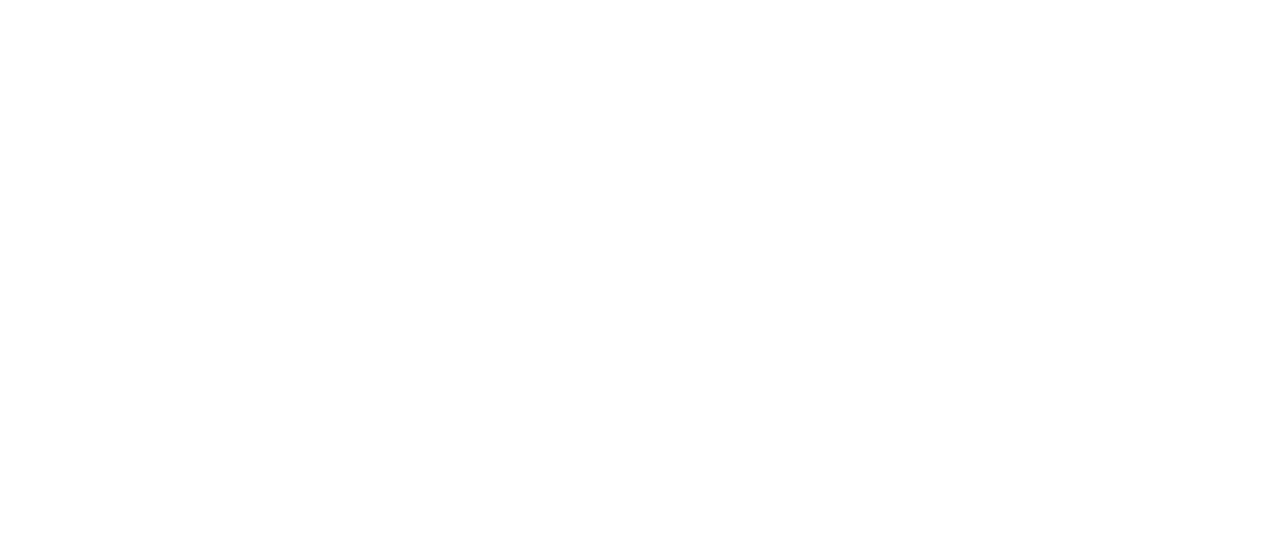
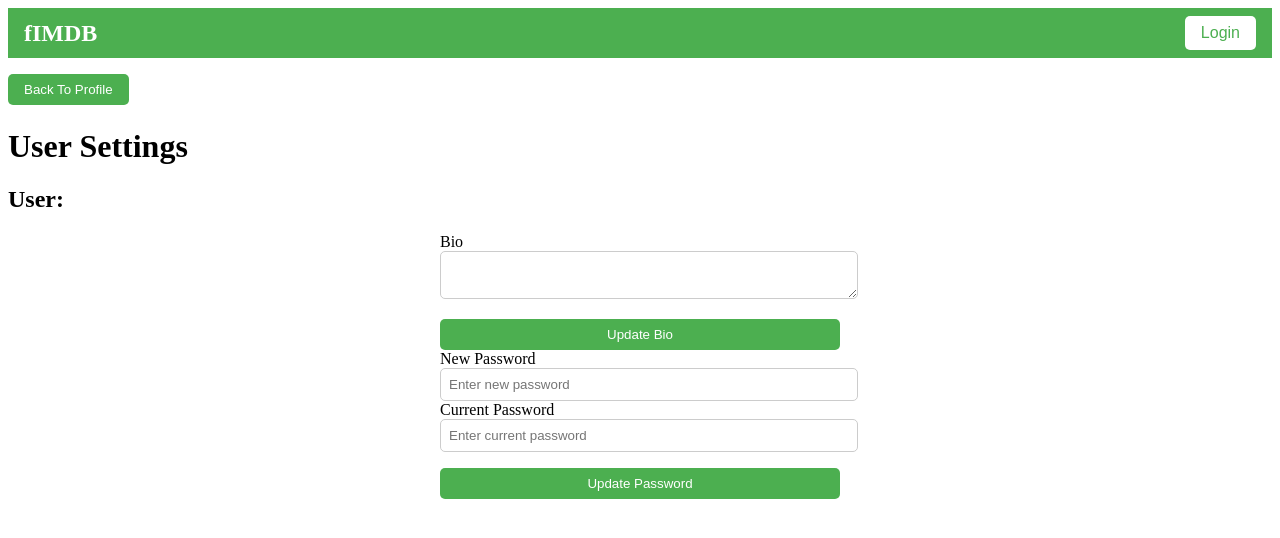
Before and after one commit to jainaryan644/movieDBsystem, a Vue app in the folder frontend/: page /settings in a window 1280 px wide. Before the commit this address had no page. Shown: the top 538 px of the page. Built offline with nearby package versions, Linux system fonts and the light colour scheme; no server answers; sample sign-in values are in the browser's storage.

Commit message:
User settings (bio and password) can be updated. Other users' profiles can be visited

```diff
--- a/frontend/src/components/NavBar.vue
+++ b/frontend/src/components/NavBar.vue
@@ -9,7 +9,7 @@
         <!-- Display Welcome Message, Username (as a Link), and Logout Button -->
         <span>
           Welcome,
-          <router-link to="/profile" class="username-link">{{ username }}</router-link>
+          <router-link :to="'/profile/' + uid" class="username-link">{{ username }}</router-link>
           |
         </span>
         <button @click="handleLogout">Logout</button>
@@ -28,6 +28,7 @@
     return {
       isLoggedIn: !!localStorage.getItem("userId"), // Check login status from localStorage
       username: "", // Store the username
+      uid: -1,
     };
   },
   methods: {
@@ -40,6 +41,7 @@
       localStorage.removeItem("userId"); // Remove stored userId
       this.isLoggedIn = false; // Update login status
       this.username = ""; // Clear the username
+      this.uid = -1;
       this.$router.go(0);
     },
     async fetchUsername() {
@@ -51,15 +53,18 @@
           if (response.ok) {
             const data = await response.json();
             this.username = data.username;
+            this.uid = data.uid;
             this.isLoggedIn = true;
           } else {
             // If the response isn't OK, clear login status
             this.isLoggedIn = false;
+            this.uid = -1;
             this.username = "";
           }
         } else {
           // If there's no userId in localStorage
           this.isLoggedIn = false;
+          this.uid = -1;
           this.username = "";
         }
       } catch (error) {
--- a/frontend/src/components/ReviewSection.vue
+++ b/frontend/src/components/ReviewSection.vue
@@ -22,7 +22,7 @@
       <ul v-if="reviews.length > 0" style="list-style-type: none; padding: 0;">
         <li v-for="review in reviews" :key="review.rid">
           <div>
-            <b>{{ review.username }}</b>
+            <b><router-link :to="'/profile/'+review.uid">{{ review.username }}</router-link></b>
             <span class="simpleBox">
               <span v-for="n in 5" :key="n" :class="{ yellowStar: n <= review.rating }">
                 ★
--- a/frontend/src/components/UserProfile.vue
+++ b/frontend/src/components/UserProfile.vue
@@ -1,8 +1,12 @@
 <template>
     <div class="user-profile-page">
       <NavBar />
-      <div class="profile-container">
-        <h1>{{ username }}</h1>
+      <p v-if="$route.params.uid < 1">Not logged in</p>
+      <div v-else class="profile-container">
+        <div id="profile-title">
+          <h1>{{ username }}</h1>
+          <button v-if="isUser" @click="routeToSettings">Profile Settings</button>
+        </div>
         <h2>Bio</h2>
         <p>{{ userBio }}</p>
         <h2>Reviews</h2>
@@ -46,11 +50,15 @@
         username: "",
         userBio: "",
         reviews: [],
+        isUser: false,
       };
     },
     methods: {
+      routeToSettings(){
+        this.$router.push("/settings");
+      },
       async getUserDetails(){
-        const userId = localStorage.getItem("userId");
+        const userId = this.$route.params.uid;
 
         // Fetch username and bio
         try {
@@ -67,7 +75,7 @@
         }
       },
       async getUserReviews(){
-        const userId = localStorage.getItem("userId");
+        const userId = this.$route.params.uid;
 
         // Fetch user reviews
         try {
@@ -76,7 +84,6 @@
           );
           if (reviewsResponse.ok) {
             const reviewsData = await reviewsResponse.json();
-            console.log(reviewsData);
             this.reviews = reviewsData;
           } else {
             console.error("Failed to fetch user reviews");
@@ -89,13 +96,29 @@
     async mounted() {
       this.getUserDetails();
       this.getUserReviews();
-
+      const userId = localStorage.getItem("userId");
+      console.log(userId);
+      console.log(this.$route.params.uid);
+      if(userId == this.$route.params.uid){
+        this.isUser = true;
+      }
 
     },
   };
   </script>
 
   <style scoped>
+  #profile-title {
+    display: flex;
+    align-items: center;
+    justify-content: space-between;
+  }
+  h1 {
+    margin: 0;
+  }
+  button {
+    margin-left: auto;
+  }
   .review-date {
     font-size: 0.9rem;
     color: gray;
@@ -126,4 +149,12 @@
   .yellowStar {
     color: gold;
   }
+  button {
+    background-color: #4caf50;
+    color: white;
+    padding: 0.5rem 1rem;
+    border: none;
+    border-radius: 5px;
+    cursor: pointer;
+  }
   </style>
--- /dev/null
+++ b/frontend/src/components/UserSettings.vue
@@ -0,0 +1,160 @@
+<template>
+    <NavBar />
+    <div class="create-profile">
+        <button id="profile-button" @click="routeToProfile">Back To Profile</button>
+        <h1>User Settings</h1>
+        <h2>User: {{ username }}</h2>
+        <form @submit.prevent="handleUpdateBio">
+            <div class="form-group">
+                <label for="bio">Bio</label>
+                <textarea id="bio" v-model="bio" :placeholder="bio" required></textarea>
+            </div>
+            <button type="submit">Update Bio</button>
+        </form>
+        <form @submit.prevent="handleUpdatePassword">
+            <div class="form-group">
+                <label for="New Password">New Password</label>
+                <input type="password" id="password" v-model="nPassword" placeholder="Enter new password" required />
+                <label for="Current Password">Current Password</label>
+                <input type="password" id="password" v-model="cPassword" placeholder="Enter current password" required />
+            </div>
+            <button type="submit">Update Password</button>
+        </form>
+    </div>
+</template>
+
+<script>
+    import NavBar from "./NavBar.vue";
+    export default {
+        components: {
+            NavBar,
+        },
+        data() {
+            return {
+                username: "",
+                bio: "",
+                nPassword: "",
+                cPassword: "",
+            };
+        },
+        setup(){
+
+        },
+        mounted(){
+            const userId = localStorage.getItem("userId");
+            if(!userId){this.$router.push("/login");}
+            this.getUserDetails();
+        },
+        methods: {
+            routeToProfile(){
+                const userId = localStorage.getItem("userId");
+                this.$router.push("/profile/" + userId);
+            },
+            async getUserDetails(){
+                const userId = localStorage.getItem("userId");
+
+                // Fetch username and bio
+                try {
+                    const response = await fetch(`http://127.0.0.1:5000/users/${userId}`);
+                    if (response.ok) {
+                        const data = await response.json();
+                        this.username = data.username;
+                        this.bio = data.bio;
+                    } else {
+                        console.error("Failed to fetch user details");
+                    }
+                } catch (error) {
+                    console.error("Error fetching user details:", error);
+                }
+            },
+            async handleUpdateBio() {
+                const userId = localStorage.getItem("userId");
+                try {
+                    const response = await fetch("http://127.0.0.1:5000/users/update", {
+                        method: "POST",
+                        headers: {
+                            "Content-Type": "application/json",
+                        },
+                        body: JSON.stringify({
+                            element: "bio",
+                            bio: this.bio,
+                            uid: userId
+                        }),
+                    });
+
+                    if (response.ok) {
+                        alert("Bio updated successfully!");
+                        this.$router.push("/settings");
+                    } else {
+                        const errorData = await response.json();
+                        alert(`Error: ${errorData.message}`);
+                    }
+                } catch (error) {
+                    console.error("Failed to update bio:", error);
+                    alert("An error occurred. Please try again later.");
+                }
+            },
+            async handleUpdatePassword() {
+                const userId = localStorage.getItem("userId");
+                try {
+                    const response = await fetch("http://127.0.0.1:5000/users/update", {
+                        method: "POST",
+                        headers: {
+                            "Content-Type": "application/json",
+                        },
+                        body: JSON.stringify({
+                            element: "password",
+                            nPassword: this.nPassword,
+                            cPassword: this.cPassword,
+                            uid: userId
+                        }),
+                    });
+
+                    if (response.ok) {
+                        alert("Password updated successfully!");
+                        this.$router.push("/settings");
+                    } else {
+                        const errorData = await response.json();
+                        alert(`Error: ${errorData.message}`);
+                    }
+                } catch (error) {
+                    console.error("Failed to update bio:", error);
+                    alert("An error occurred. Please try again later.");
+                }
+            },
+        },
+    };
+</script>
+
+  <style scoped>
+  /* Add styles for the form */
+  form {
+    max-width: 400px;
+    margin: 0 auto;
+    display: flex;
+    flex-direction: column;
+    gap: 1rem;
+  }
+  input, textarea {
+    width: 100%;
+    padding: 0.5rem;
+    border: 1px solid #ccc;
+    border-radius: 5px;
+  }
+  button {
+    background-color: #4caf50;
+    color: white;
+    padding: 0.5rem 1rem;
+    border: none;
+    border-radius: 5px;
+    cursor: pointer;
+
+  }
+  #profile-button{
+    margin-bottom: 0.1rem;
+    margin-top: 1rem;
+  }
+  button:hover {
+    background-color: #45a049;
+  }
+  </style>
--- a/frontend/src/router/index.js
+++ b/frontend/src/router/index.js
@@ -4,7 +4,7 @@
 import MoviePage from "../components/MoviePage.vue";
 import UserProfile from "../components/UserProfile.vue";
 import CreateProfile from "@/components/CreateProfile.vue";
-
+import UserSettings from "../components/UserSettings.vue";
 
 const routes = [
   {
@@ -23,7 +23,7 @@
     component: MoviePage,
   },
   {
-    path: "/profile",
+    path: "/profile/:uid",
     name: "UserProfile",
     component: UserProfile,
   },
@@ -32,6 +32,11 @@
     name: "CreateProfile",
     component: CreateProfile,
   },
+  {
+    path: "/settings",
+    name: "UserSettings",
+    component: UserSettings,
+  }
 ];
 
 const router = createRouter({
```
Also changed, not shown: 2 other files (tests, documents, lock files or other folders).
